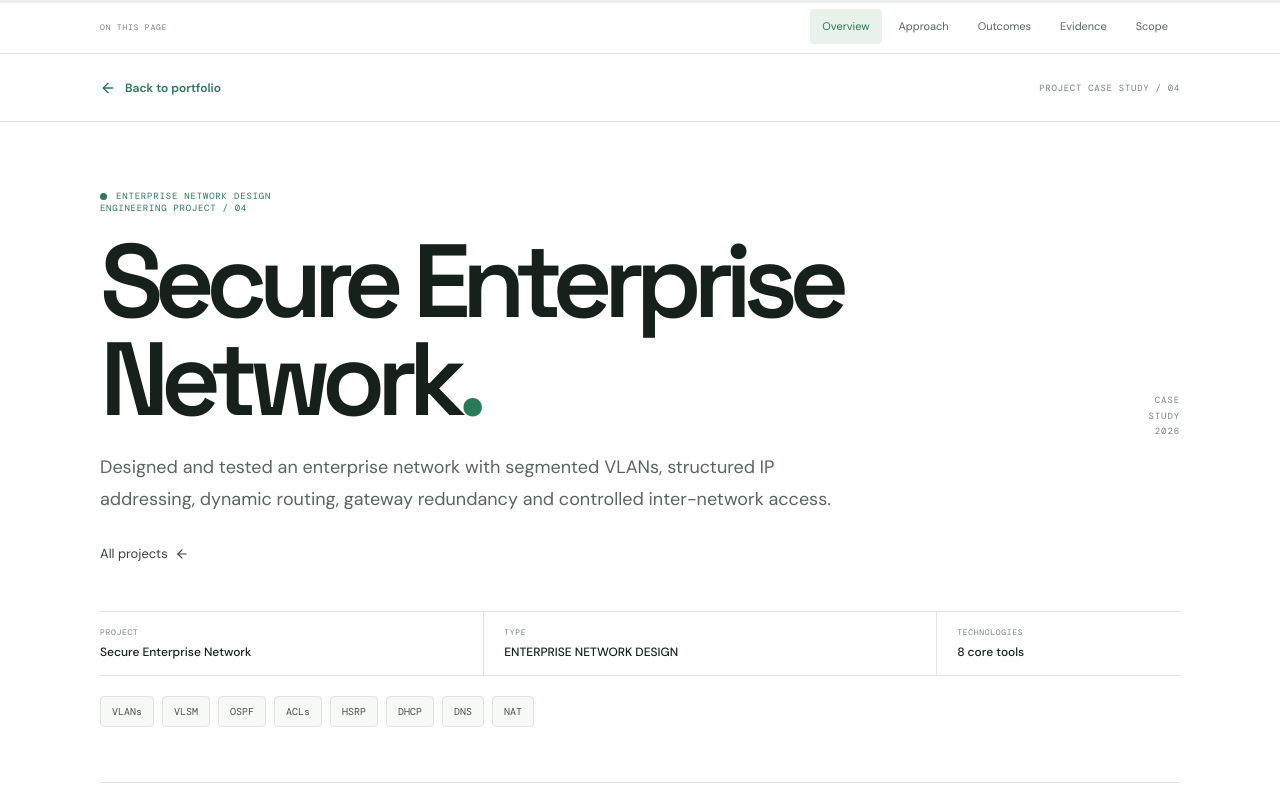
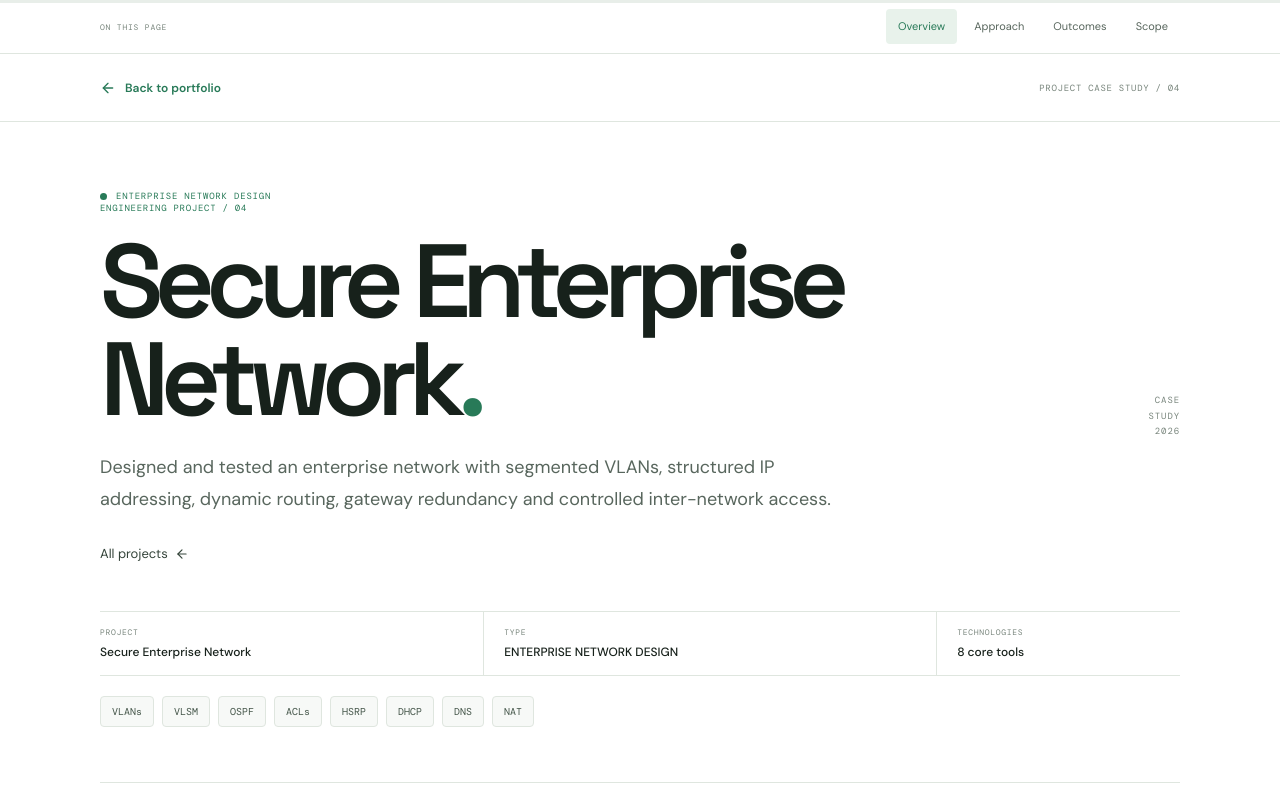
Before and after one commit to TheRootBaba/baba-ahmed-portfolio, a Next.js app: page /projects/secure-enterprise-network in a window 1280 px wide. Shown: the top 800 px of the page. Built offline with nearby package versions, Linux system fonts and the light colour scheme.

Commit message:
Hide evidence navigation when a project has no media

```diff
--- a/app/components/project-scroll-ui.tsx
+++ b/app/components/project-scroll-ui.tsx
@@ -10,7 +10,8 @@ const sections = [
   { id: "scope", label: "Scope" },
 ];
 
-export default function ProjectScrollUI() {
+export default function ProjectScrollUI({ hasEvidence }: { hasEvidence: boolean }) {
+  const visibleSections = sections.filter((section) => hasEvidence || section.id !== "evidence");
   const [progress, setProgress] = useState(0);
   const [active, setActive] = useState("overview");
 
@@ -36,7 +37,7 @@ export default function ProjectScrollUI() {
   }, []);
 
   useEffect(() => {
-    const targets = sections
+    const targets = visibleSections
       .map(({ id }) => document.getElementById(id))
       .filter((node): node is HTMLElement => node instanceof HTMLElement);
     if (!("IntersectionObserver" in window) || targets.length === 0) return;
@@ -53,7 +54,7 @@ export default function ProjectScrollUI() {
 
     targets.forEach((target) => observer.observe(target));
     return () => observer.disconnect();
-  }, []);
+  }, [hasEvidence]);
 
   return (
     <>
@@ -63,7 +64,7 @@ export default function ProjectScrollUI() {
       <nav className="detail-toc" aria-label="Project page sections">
         <span className="detail-toc-label">ON THIS PAGE</span>
         <div>
-          {sections.map((section) => (
+          {visibleSections.map((section) => (
             <a key={section.id} href={`#${section.id}`} className={active === section.id ? "active" : ""} aria-current={active === section.id ? "location" : undefined}>
               {section.label}
             </a>
```
